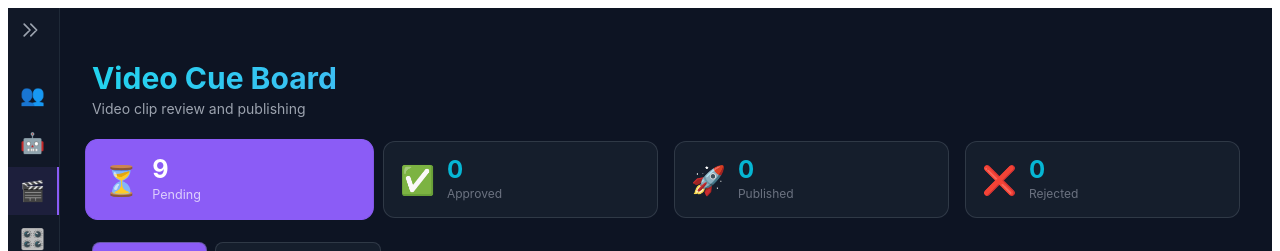
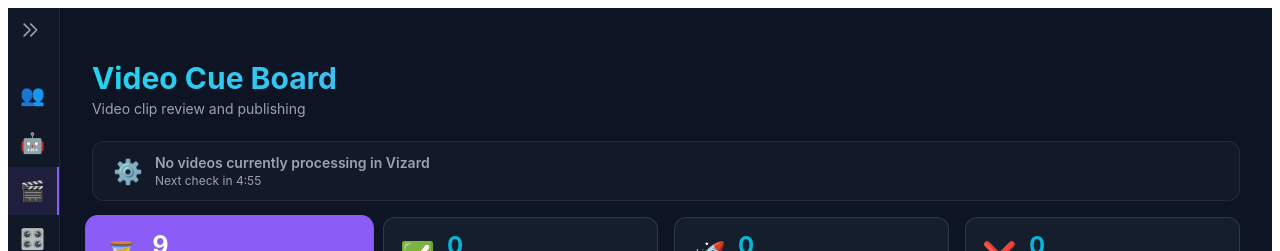
Before and after one commit to pacinobot2026/vizard-clips-dashboard, a Next.js app: page /dashboard in a window 1280 px wide. Shown: the top 251 px of the page. Built offline with nearby package versions, Linux system fonts and the light colour scheme; no server answers.

Commit message:
Make processing banner always visible - changes color/text when idle

```diff
--- a/pages/dashboard.js
+++ b/pages/dashboard.js
@@ -136,11 +136,10 @@ export default function Dashboard() {
             <p style={{ fontSize: '14px', color: '#9ca3af', marginTop: '4px' }}>Video clip review and publishing</p>
           </div>
 
-          {/* Processing Status Banner */}
-          {processingCount > 0 && (
+          {/* Processing Status Banner - Always visible */}
           <div style={{
-              background: 'rgba(139, 92, 246, 0.1)',
-              border: '1px solid rgba(139, 92, 246, 0.3)',
+            background: processingCount > 0 ? 'rgba(139, 92, 246, 0.1)' : 'rgba(75, 85, 99, 0.1)',
+            border: processingCount > 0 ? '1px solid rgba(139, 92, 246, 0.3)' : '1px solid rgba(75, 85, 99, 0.3)',
             borderRadius: '12px',
             padding: '12px 20px',
             marginBottom: '16px',
@@ -150,18 +149,20 @@ export default function Dashboard() {
           }}>
             <div style={{
               fontSize: '24px',
-                animation: 'spin 2s linear infinite'
+              animation: processingCount > 0 ? 'spin 2s linear infinite' : 'none'
             }}>⚙️</div>
             <div style={{ flex: 1 }}>
-                <div style={{ color: '#a78bfa', fontSize: '14px', fontWeight: '600' }}>
-                  {processingCount} video{processingCount > 1 ? 's' : ''} being edited in Vizard
+              <div style={{ color: processingCount > 0 ? '#a78bfa' : '#9ca3af', fontSize: '14px', fontWeight: '600' }}>
+                {processingCount > 0
+                  ? `${processingCount} video${processingCount > 1 ? 's' : ''} being edited in Vizard`
+                  : 'No videos currently processing in Vizard'
+                }
               </div>
               <div style={{ color: '#9ca3af', fontSize: '12px', marginTop: '2px' }}>
                 Next check in {formatTime(nextCheckIn)}
               </div>
             </div>
           </div>
-          )}
 
           {/* Stats Cards */}
           <div style={{ display: 'grid', gridTemplateColumns: 'repeat(4, 1fr)', gap: '16px', marginBottom: '24px' }}>
```
Lines whose indentation alone changed are shown as unchanged.
